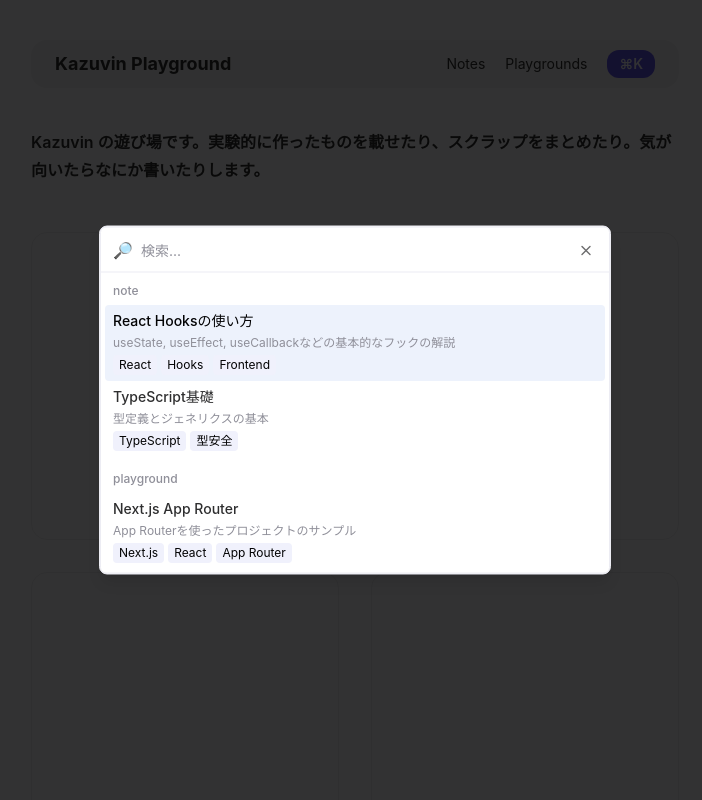
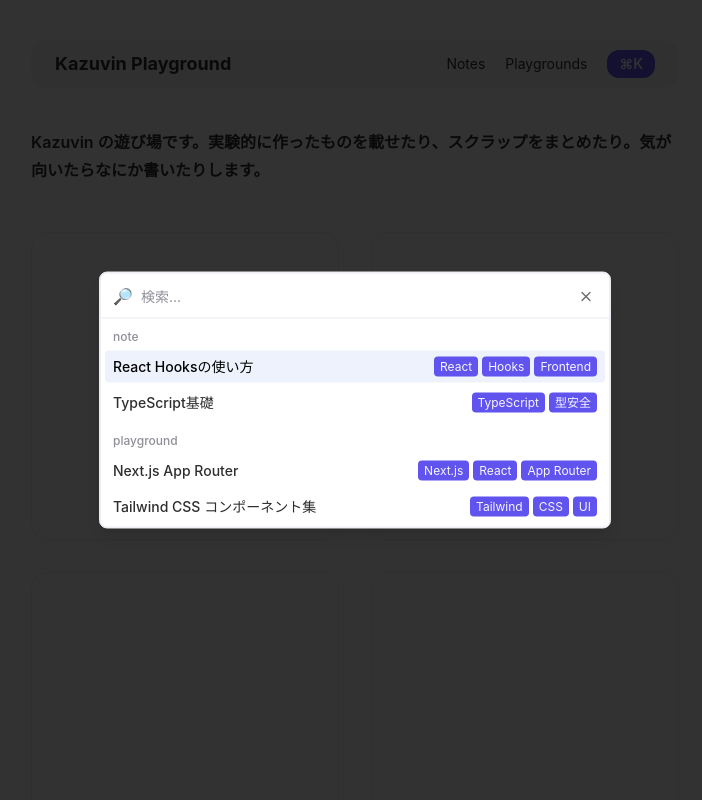
Before and after one commit to kazuvin/kazuvin-playground, a Next.js app: page / in a window 1280 px wide. Both pictures are taken after a click on the button "⌘K". Shown: the top 800 px of the page, without its empty margins (285-987 px from the left). Built offline with nearby package versions, Linux system fonts and the light colour scheme.

Commit message:
fix: command

```diff
--- a/app/components/shared/command-search/command-search.tsx
+++ b/app/components/shared/command-search/command-search.tsx
@@ -134,20 +134,15 @@
                       onSelect={() => handleSelect(item.url)}
                       value={item.metadata.title}
                     >
-                      <div className="flex flex-col gap-1 flex-1">
+                      <div className="flex items-center justify-between flex-1">
                         <div className="font-medium">{item.metadata.title}</div>
-                        {item.metadata.description && (
-                          <div className="text-xs text-muted-foreground line-clamp-1">
-                            {item.metadata.description}
-                          </div>
-                        )}
                         {item.metadata.tags &&
                           item.metadata.tags.length > 0 && (
                             <div className="flex gap-1 flex-wrap">
                               {item.metadata.tags.map((tag) => (
                                 <span
                                   key={tag}
-                                  className="text-xs bg-secondary text-secondary-foreground px-1.5 py-0.5 rounded"
+                                  className="text-xs bg-primary text-primary-foreground px-1.5 py-0.5 rounded"
                                 >
                                   {tag}
                                 </span>
--- a/app/components/ui/command/command.tsx
+++ b/app/components/ui/command/command.tsx
@@ -83,7 +83,7 @@
     <CommandPrimitive.Group
       ref={ref}
       className={cn(
-        "overflow-hidden p-1 text-foreground [&_[cmdk-group-heading]]:px-2 [&_[cmdk-group-heading]]:py-1.5 [&_[cmdk-group-heading]]:text-xs [&_[cmdk-group-heading]]:font-medium [&_[cmdk-group-heading]]:text-muted-foreground",
+        "overflow-hidden p-1 text-foreground [&_[cmdk-group-heading]]:px-2 [&_[cmdk-group-heading]]:py-1.5 [&_[cmdk-group-heading]]:text-xs [&_[cmdk-group-heading]]:font-medium [&_[cmdk-group-heading]]:text-muted-foreground [&_[cmdk-group-items]]:flex [&_[cmdk-group-items]]:flex-col [&_[cmdk-group-items]]:space-y-1",
         className,
       )}
       {...props}
```
